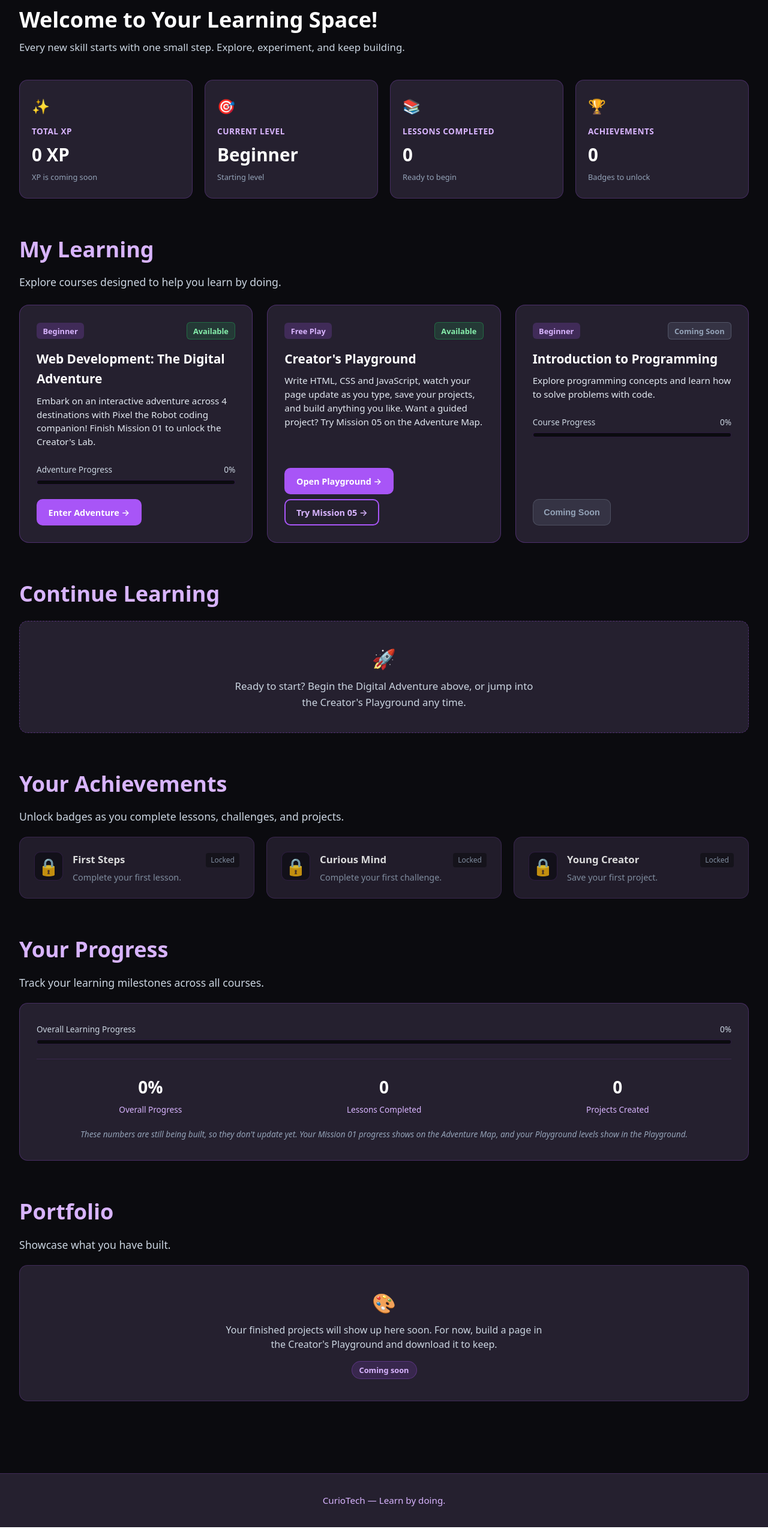
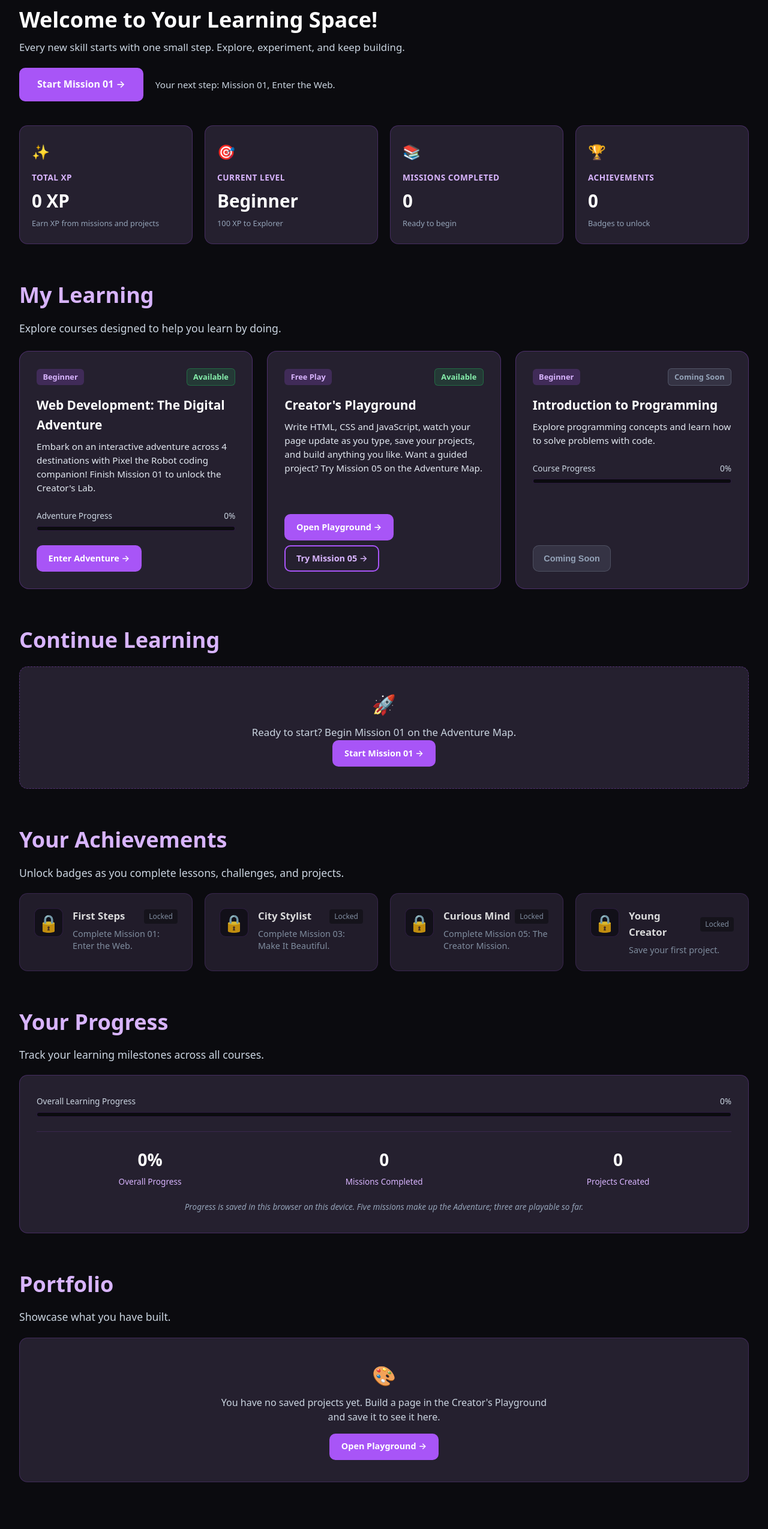
Before and after one commit to keza-laura/CurioTech, a plain HTML site: page dashboard.html in a window 1280 px wide. Shown: the part 151-2700 px from the top of the page at 60% size. Drawn offline with Linux system fonts and the light colour scheme.

Commit message:
feat: count Mission 03 in dashboard XP, progress, badges and next step

```diff
--- a/dashboard.html
+++ b/dashboard.html
@@ -41,6 +41,11 @@
         <p class="welcome-subtitle">
           Every new skill starts with one small step. Explore, experiment, and keep building.
         </p>
+        <!-- One clear next step, set by js/dashboard.js from the learner's real progress -->
+        <div class="welcome-next">
+          <a href="adventure.html" id="dash-hero-next" class="button">Start Mission 01 &rarr;</a>
+          <p id="dash-hero-next-note" class="welcome-next-note">Your next step: Mission 01, Enter the Web.</p>
+        </div>
       </section>
 
       <!-- 2. Learning Overview (4 Summary Cards) -->
@@ -51,31 +56,31 @@
           <article class="overview-card">
             <span class="overview-icon" aria-hidden="true">✨</span>
             <span class="overview-label">Total XP</span>
-            <span class="overview-value">0 XP</span>
-            <span class="overview-note">XP is coming soon</span>
+            <span class="overview-value" id="dash-xp">0 XP</span>
+            <span class="overview-note">Earn XP from missions and projects</span>
           </article>
 
           <!-- Card 2: Current Level -->
           <article class="overview-card">
             <span class="overview-icon" aria-hidden="true">🎯</span>
             <span class="overview-label">Current Level</span>
-            <span class="overview-value">Beginner</span>
-            <span class="overview-note">Starting level</span>
+            <span class="overview-value" id="dash-level">Beginner</span>
+            <span class="overview-note" id="dash-level-note">Starting level</span>
           </article>
 
-          <!-- Card 3: Lessons Completed -->
+          <!-- Card 3: Missions Completed -->
           <article class="overview-card">
             <span class="overview-icon" aria-hidden="true">📚</span>
-            <span class="overview-label">Lessons Completed</span>
-            <span class="overview-value">0</span>
-            <span class="overview-note">Ready to begin</span>
+            <span class="overview-label">Missions Completed</span>
+            <span class="overview-value" id="dash-missions">0</span>
+            <span class="overview-note" id="dash-missions-note">Ready to begin</span>
           </article>
 
           <!-- Card 4: Achievements -->
           <article class="overview-card">
             <span class="overview-icon" aria-hidden="true">🏆</span>
             <span class="overview-label">Achievements</span>
-            <span class="overview-value">0</span>
+            <span class="overview-value" id="dash-badges">0</span>
             <span class="overview-note">Badges to unlock</span>
           </article>
 
@@ -104,10 +109,10 @@
             <div class="course-progress-wrapper">
               <div class="progress-header">
                 <span>Adventure Progress</span>
-                <span>0%</span>
+                <span id="dash-adventure-pct">0%</span>
               </div>
-              <div class="progress-bar-track" role="progressbar" aria-valuenow="0" aria-valuemin="0" aria-valuemax="100">
-                <div class="progress-bar-fill" style="width: 0%;"></div>
+              <div class="progress-bar-track" id="dash-adventure-track" role="progressbar" aria-label="Adventure progress" aria-valuenow="0" aria-valuemin="0" aria-valuemax="100">
+                <div class="progress-bar-fill" id="dash-adventure-fill" style="width: 0%;"></div>
               </div>
             </div>
             <div class="course-action">
@@ -168,9 +173,10 @@
         <h2 id="continue-learning-title" class="section-title" style="text-align: left; margin-bottom: 0.5rem;">Continue Learning</h2>
         <div class="empty-state-card">
           <div class="empty-state-icon" aria-hidden="true">🚀</div>
-          <p class="empty-state-text">
+          <p class="empty-state-text" id="dash-next-text">
             Ready to start? Begin the Digital Adventure above, or jump into the Creator's Playground any time.
           </p>
+          <a href="adventure.html" id="dash-next-link" class="button button-small">Enter Adventure &rarr;</a>
         </div>
       </section>
 
@@ -184,31 +190,43 @@
         <div class="achievements-grid">
 
           <!-- Badge 1: First Steps -->
-          <article class="achievement-card">
+          <article class="achievement-card" data-badge="first-steps">
             <div class="achievement-icon" aria-hidden="true">🔒</div>
             <div class="achievement-info">
               <div class="achievement-header">
                 <h3 class="achievement-title">First Steps</h3>
                 <span class="achievement-status">Locked</span>
               </div>
-              <p class="achievement-desc">Complete your first lesson.</p>
+              <p class="achievement-desc">Complete Mission 01: Enter the Web.</p>
+            </div>
+          </article>
+
+          <!-- Badge: City Stylist -->
+          <article class="achievement-card" data-badge="city-stylist">
+            <div class="achievement-icon" aria-hidden="true">🔒</div>
+            <div class="achievement-info">
+              <div class="achievement-header">
+                <h3 class="achievement-title">City Stylist</h3>
+                <span class="achievement-status">Locked</span>
+              </div>
+              <p class="achievement-desc">Complete Mission 03: Make It Beautiful.</p>
             </div>
           </article>
 
           <!-- Badge 2: Curious Mind -->
-          <article class="achievement-card">
+          <article class="achievement-card" data-badge="curious-mind">
             <div class="achievement-icon" aria-hidden="true">🔒</div>
             <div class="achievement-info">
               <div class="achievement-header">
                 <h3 class="achievement-title">Curious Mind</h3>
                 <span class="achievement-status">Locked</span>
               </div>
-              <p class="achievement-desc">Complete your first challenge.</p>
+              <p class="achievement-desc">Complete Mission 05: The Creator Mission.</p>
             </div>
           </article>
 
           <!-- Badge 3: Young Creator -->
-          <article class="achievement-card">
+          <article class="achievement-card" data-badge="young-creator">
             <div class="achievement-icon" aria-hidden="true">🔒</div>
             <div class="achievement-info">
               <div class="achievement-header">
@@ -232,29 +250,29 @@
         <div class="progress-panel">
           <div class="progress-header">
             <span>Overall Learning Progress</span>
-            <span>0%</span>
+            <span id="dash-overall-pct">0%</span>
           </div>
-          <div class="progress-bar-track" role="progressbar" aria-valuenow="0" aria-valuemin="0" aria-valuemax="100">
-            <div class="progress-bar-fill" style="width: 0%;"></div>
+          <div class="progress-bar-track" id="dash-overall-track" role="progressbar" aria-label="Overall learning progress" aria-valuenow="0" aria-valuemin="0" aria-valuemax="100">
+            <div class="progress-bar-fill" id="dash-overall-fill" style="width: 0%;"></div>
           </div>
 
           <div class="progress-stats">
             <div>
-              <div class="stat-item-number">0%</div>
+              <div class="stat-item-number" id="dash-stat-pct">0%</div>
               <div class="stat-item-label">Overall Progress</div>
             </div>
             <div>
-              <div class="stat-item-number">0</div>
-              <div class="stat-item-label">Lessons Completed</div>
+              <div class="stat-item-number" id="dash-stat-missions">0</div>
+              <div class="stat-item-label">Missions Completed</div>
             </div>
             <div>
-              <div class="stat-item-number">0</div>
+              <div class="stat-item-number" id="dash-stat-projects">0</div>
               <div class="stat-item-label">Projects Created</div>
             </div>
           </div>
 
           <p class="demo-note-inline">
-            <em>These numbers are still being built, so they don't update yet. Your Mission 01 progress shows on the Adventure Map, and your Playground levels show in the Playground.</em>
+            <em>Progress is saved in this browser on this device. Five missions make up the Adventure; three are playable so far.</em>
           </p>
         </div>
       </section>
@@ -268,10 +286,11 @@
 
         <div class="portfolio-panel">
           <div class="portfolio-icon" aria-hidden="true">🎨</div>
-          <p class="portfolio-text">
-            Your finished projects will show up here soon. For now, build a page in the Creator's Playground and download it to keep.
+          <p class="portfolio-text" id="dash-portfolio-text">
+            You have no saved projects yet. Build a page in the Creator's Playground and save it to see it here.
           </p>
-          <span class="portfolio-badge">Coming soon</span>
+          <ul class="portfolio-list" id="dash-portfolio-list" hidden></ul>
+          <a href="playground.html" id="dash-portfolio-action" class="button button-small">Open Playground &rarr;</a>
         </div>
       </section>
 
@@ -287,6 +306,7 @@
 
   <!-- Base platform scripts and page-specific dashboard interactions -->
   <script src="js/main.js"></script>
+  <script src="js/projects.js"></script>
   <script src="js/dashboard.js"></script>
 </body>
 
```
